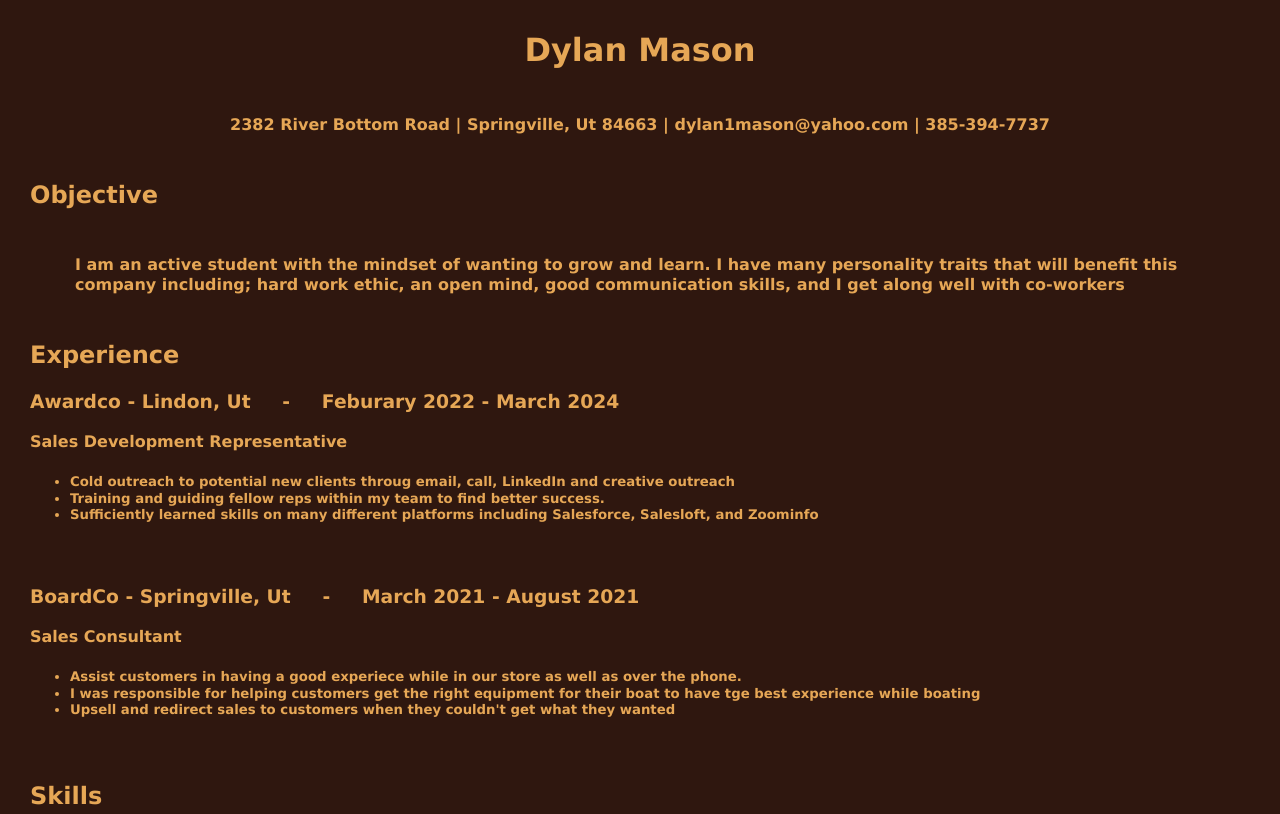
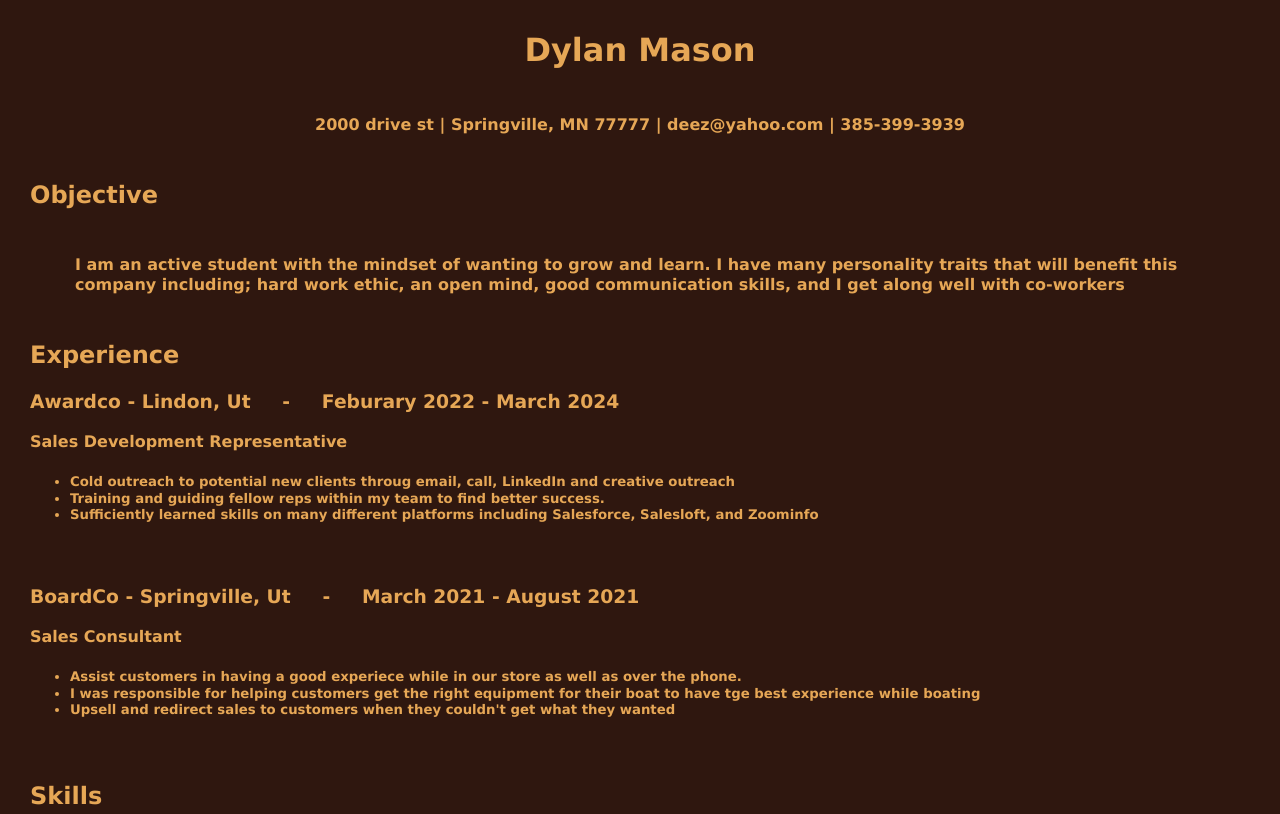
Before and after one commit to Skillard1/IS201, a plain HTML site: page resume.html in a window 1280 px wide. Shown: the top 814 px of the page. Drawn offline with Linux system fonts and the light colour scheme.

Commit message:
Add files via upload

```diff
--- a/resume.html
+++ b/resume.html
@@ -24,7 +24,7 @@
 </head>
 <body style="background-color: #2F170F;">
     <H1 style= "text-align: center;">Dylan Mason </H1>
-    <h4 style="text-align: center;">2382 River Bottom Road  |  Springville, Ut 84663  |  dylan1mason@yahoo.com  |  385-394-7737</h3>
+    <h4 style="text-align: center;">2000 drive st  |  Springville, MN 77777 |  deez@yahoo.com  |  385-399-3939</h3>
     <h2> Objective</h2>
     <h4> I am an active student with the mindset of wanting to grow and learn. I have many personality traits that will benefit this company including; hard work ethic, an open mind, good communication skills, and I get along well with co-workers</h4>
     <h2> Experience</h2>
```
